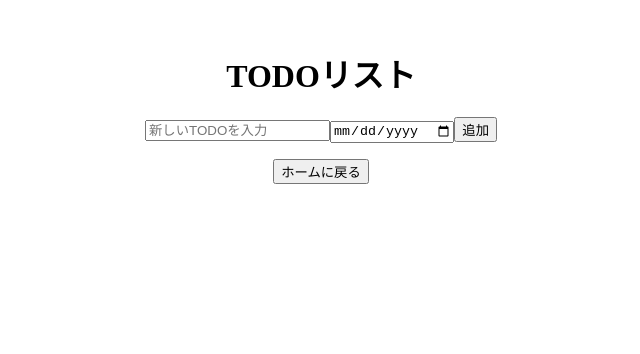
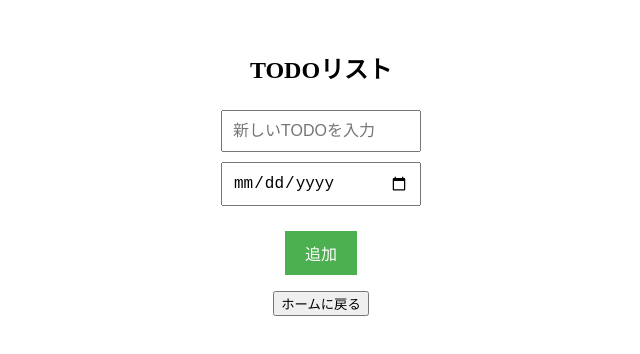
Before and after one commit to itc-s23013/PBL.vs, a Next.js app: page /todo in a window 1280 px wide. Shown: the top 354 px of the page, without its empty margins (319-959 px from the left). Built offline with nearby package versions, Linux system fonts and the light colour scheme.

Commit message:
デザイン

```diff
--- a/components/Gacha.js
+++ b/components/Gacha.js
@@ -1,5 +1,6 @@
 import { useState } from 'react';
 import Link from 'next/link';
+import styles from '../styles/Gacha.module.css';
 
 const items = [
   { id: 1, name: 'アイテムA', rarity: '★', probability: 0.5 },
--- a/components/Todo.js
+++ b/components/Todo.js
@@ -1,10 +1,13 @@
+// components/Todo.js
 import { useState, useEffect } from 'react';
+import styles from '../styles/Todo.module.css'; // CSSモジュールをインポート
 
 const Todo = () => {
   const [todos, setTodos] = useState([]);
   const [input, setInput] = useState('');
-  const [deadline, setDeadline] = useState('');
+  const [deadline, setDeadline] = useState(''); // 期限用のステートを追加
 
+  // ローカルストレージからTODOリストを読み込む
   useEffect(() => {
     const savedTodos = JSON.parse(localStorage.getItem('todos'));
     if (savedTodos) {
@@ -12,6 +15,7 @@ const Todo = () => {
     }
   }, []);
 
+  // TODOリストが変更されたらローカルストレージに保存
   useEffect(() => {
     localStorage.setItem('todos', JSON.stringify(todos));
   }, [todos]);
@@ -30,8 +34,9 @@ const Todo = () => {
   };
 
   return (
-    <div style={{ textAlign: 'center', marginTop: '20px' }}>
-      <h1>TODOリスト</h1>
+    <div className={styles.todoContainer}>
+      <h1 className={styles.header}>TODOリスト</h1>
+      <div className={styles.inputField}>
         <input
           type="text"
           value={input}
@@ -44,15 +49,16 @@ const Todo = () => {
           onChange={(e) => setDeadline(e.target.value)}
           placeholder="期限を設定"
         />
-      <button onClick={addTodo}>追加</button>
-      <ul style={{ listStyleType: 'none', padding: 0 }}>
+      </div>
+      <button className={styles.addButton} onClick={addTodo}>追加</button>
+      <ul className={styles.todoList}>
         {todos.map((todo, index) => (
-          <li key={index} style={{ marginBottom: '10px' }}>
-            {todo.text}
+          <li key={index} className={styles.todoItem}>
+            <span className={styles.todoText}>{todo.text}</span>
             {todo.deadline && (
-              <span>（期限: {todo.deadline}）</span>
+              <span className={styles.todoDeadline}>（期限: {todo.deadline}）</span>
             )}
-            <button onClick={() => removeTodo(index)} style={{ marginLeft: '10px' }}>削除</button>
+            <button className={styles.removeButton} onClick={() => removeTodo(index)}>削除</button>
           </li>
         ))}
       </ul>
--- a/styles/Todo.module.css
+++ b/styles/Todo.module.css
@@ -4,34 +4,68 @@
   margin-top: 20px;
 }
 
-.inputContainer {
+.header {
+  font-size: 24px;
   margin-bottom: 20px;
 }
 
-input[type="text"], input[type="date"] {
+.inputField {
+  display: flex;
+  flex-direction: column;
+  align-items: center;
+  margin-bottom: 20px;
+}
+
+.inputField input[type="text"],
+.inputField input[type="date"] {
   padding: 10px;
   font-size: 16px;
-  border: 1px solid #ddd;
-  border-radius: 5px;
-  margin: 5px;
+  margin: 5px 0;
+  width: 200px;
+  box-sizing: border-box;
 }
 
-button {
+.addButton {
   padding: 10px 20px;
-  border-radius: 5px;
+  font-size: 16px;
+  background-color: #4CAF50;
+  color: white;
+  border: none;
+  cursor: pointer;
 }
 
-ul {
+.addButton:hover {
+  background-color: #45a049;
+}
+
+.todoList {
   list-style-type: none;
   padding: 0;
 }
 
-li {
+.todoItem {
   margin-bottom: 10px;
 }
 
-.deadline {
-  color: #666;
-  font-size: 14px;
+.todoText {
+  font-weight: bold;
+}
+
+.todoDeadline {
   margin-left: 10px;
+  font-style: italic;
+  color: #555;
 }
+
+.removeButton {
+  margin-left: 10px;
+  padding: 5px 10px;
+  background-color: #f44336;
+  color: white;
+  border: none;
+  cursor: pointer;
+}
+
+.removeButton:hover {
+  background-color: #e53935;
+}
```
Lines whose indentation alone changed are shown as unchanged.
